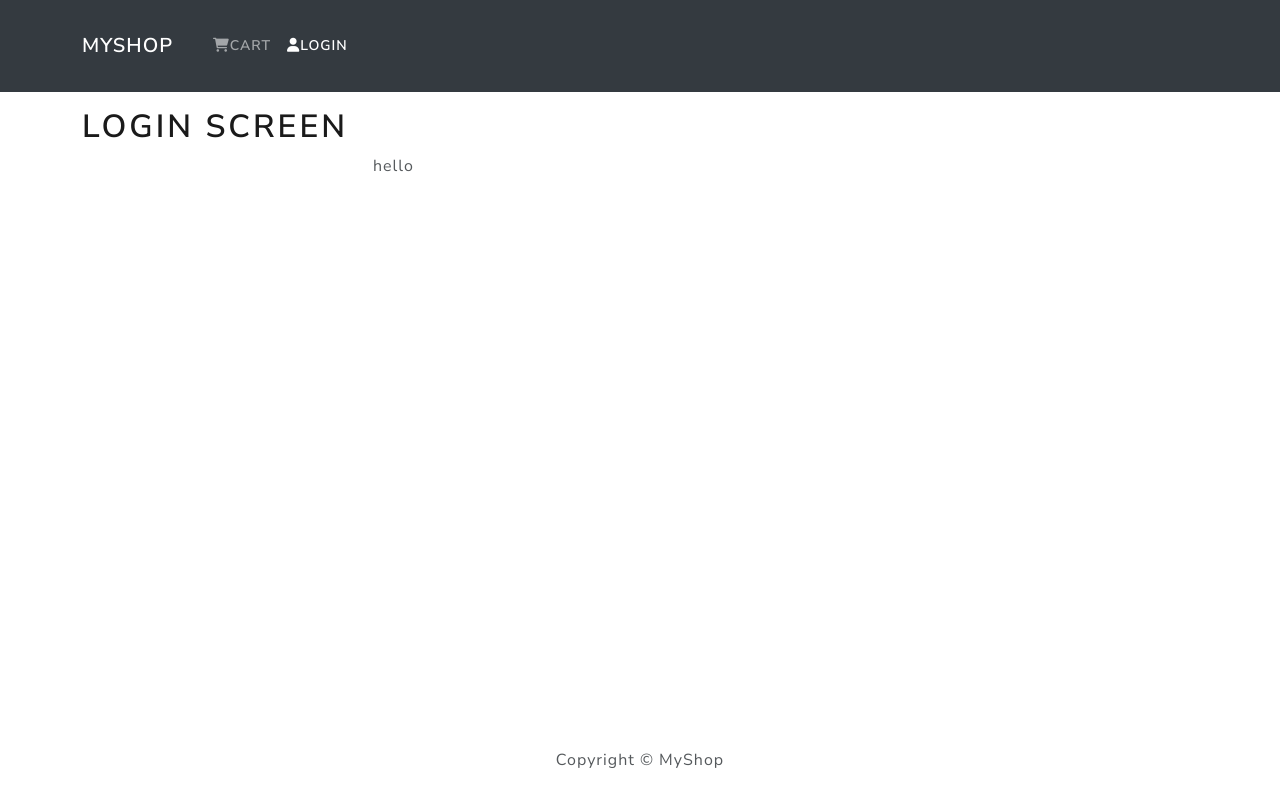
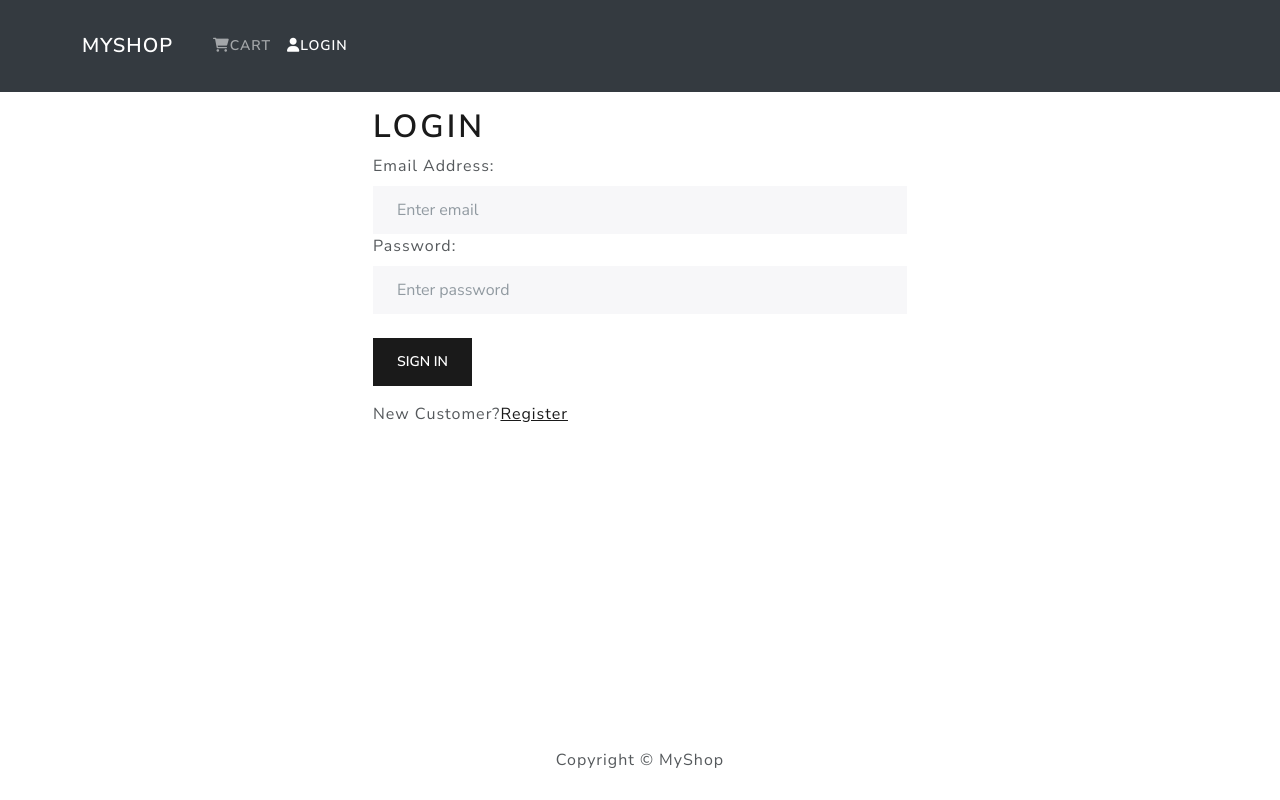
Before and after one commit to ShijuPJohn/ecommerce-frontend, a React (Create React App) app: page /login in a window 1280 px wide. Built offline with nearby package versions, Linux system fonts and the light colour scheme.

Commit message:
login with redux, and store the token in localStorage

```diff
--- a/src/App.js
+++ b/src/App.js
@@ -5,7 +5,7 @@ import HomeScreen from "./screens/HomeScreen";
 import {BrowserRouter, Route, Routes} from "react-router-dom";
 import ProductScreen from "./screens/ProductScreen";
 import CartScreen from "./screens/CartScreen";
-import LoginScreen from "./screens/loginScreen";
+import LoginScreen from "./screens/LoginScreen";
 
 function App() {
     return (<BrowserRouter>
--- a/src/actions/userActions.js
+++ b/src/actions/userActions.js
@@ -9,16 +9,16 @@ export const login = (email, password) => async (dispatch) => {
         })
         const config = {
             headers: {
-                "Content-type": "application"
+                'Accept': 'application/json',
+                'Content-Type': 'application/json'
             }
         }
         const {data} = await axios.post(
-            "/api/users/login/",
-            JSON.stringify({"username": email, password}),
+            "http://localhost:8000/api/users/login",
+            {"username": email, password},
             config
         )
         dispatch({type: USER_LOGIN_SUCCESS, payload: data})
-        // localStorage.setItem('userInfo', JSON.stringify(data))
     } catch (e) {
         dispatch({
             type: USER_LOGIN_FAIL,
--- a/src/components/FormContainer.js
+++ b/src/components/FormContainer.js
@@ -7,7 +7,6 @@ function FormContainer({children}) {
             <Row className={"justify-content-md-center"}>
                 <Col xs={12} md={6}>
                     {children}
-                    hello
                 </Col>
             </Row>
         </Container>
--- /dev/null
+++ b/src/screens/LoginScreen.js
@@ -0,0 +1,69 @@
+import React, {useEffect, useState} from 'react';
+import FormContainer from "../components/FormContainer";
+import {Button, Col, Form, Row} from "react-bootstrap";
+import {Link, useNavigate} from "react-router-dom";
+import {useDispatch, useSelector} from "react-redux";
+import {login} from "../actions/userActions";
+
+function LoginScreen({location, history}) {
+    const [email, setEmail] = useState("")
+    const [password, setPassword] = useState("")
+    const userLogin = useSelector(state => state.user)
+    const {error, loading, userInfo} = userLogin
+    const navigate = useNavigate()
+    const dispatch = useDispatch()
+    useEffect(() => {
+        if (userInfo) {
+            console.log(userInfo)
+            navigate('/')
+        }
+    }, [userLogin])
+
+    function formSubmitHandler(e) {
+        e.preventDefault()
+        dispatch(login(email, password))
+    }
+
+    return (
+        <FormContainer>
+            <h1>Login</h1>
+            <Form onSubmit={formSubmitHandler}>
+                <Form.Group controlId={"username"}>
+                    <Form.Label>Email Address:</Form.Label>
+                    <Form.Control
+                        type={"username"}
+                        placeholder={"Enter email"}
+                        onChange={(e) => {
+                            setEmail(e.target.value)
+                        }}
+                    ></Form.Control>
+                </Form.Group>
+
+                <Form.Group controlId={"password"}>
+                    <Form.Label>Password:</Form.Label>
+                    <Form.Control
+                        type={"password"}
+                        placeholder={"Enter password"}
+                        onChange={(e) => {
+                            setPassword(e.target.value)
+                        }}
+                    ></Form.Control>
+                </Form.Group>
+                <br/>
+                <Button
+                    type={"submit"}
+                    onSubmit={formSubmitHandler}
+                    variant={"primary"}
+                >Sign In</Button>
+            </Form>
+            <Row className={"py-3"}>
+                <Col>
+                    New Customer?<Link to={"/register"}>Register</Link>
+                </Col>
+
+            </Row>
+        </FormContainer>
+    );
+}
+
+export default LoginScreen;
--- a/src/screens/loginScreen.js
+++ /dev/null
@@ -1,16 +0,0 @@
-import React, {useState} from 'react';
-import FormContainer from "../components/FormContainer";
-
-function LoginScreen(props) {
-    const [email, setEmail] = useState("")
-    const [password, setPassword] = useState("")
-
-    return (
-        <>
-            <h1>Login Screen</h1>
-            <FormContainer/>
-        </>
-    );
-}
-
-export default LoginScreen;
```
